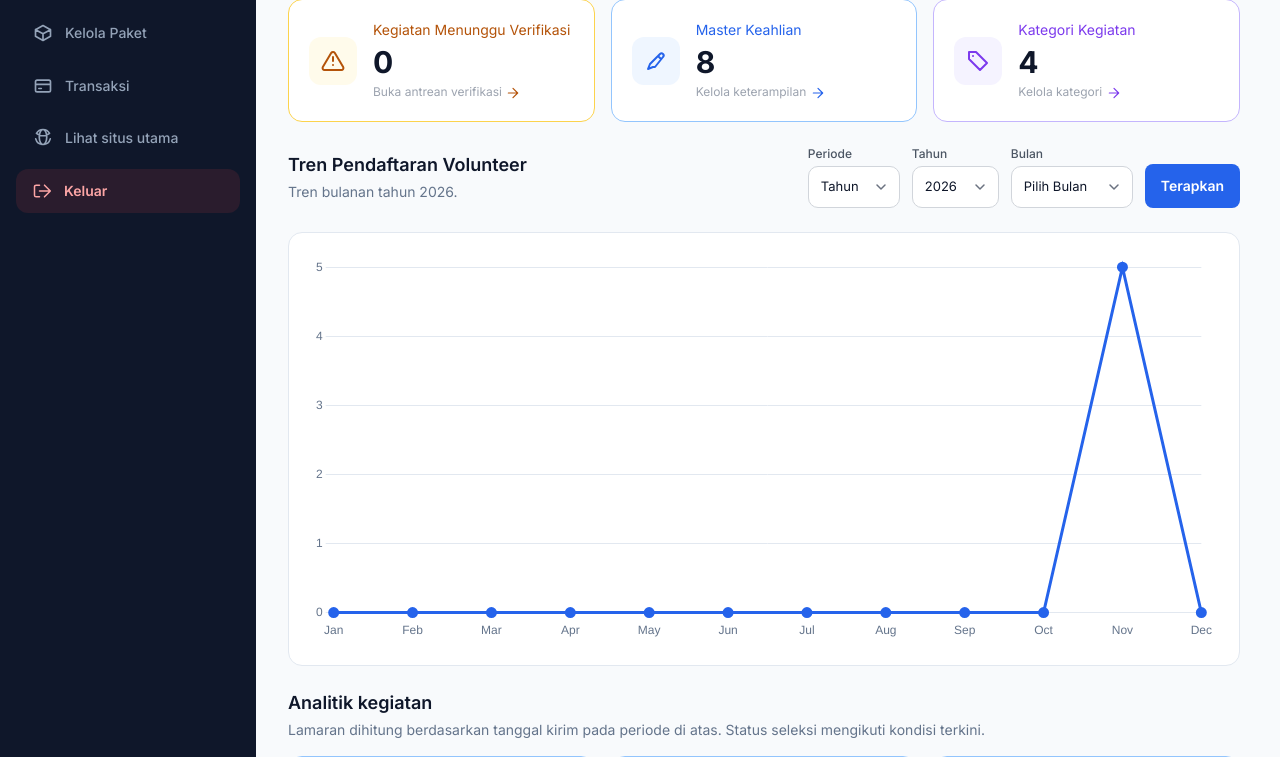
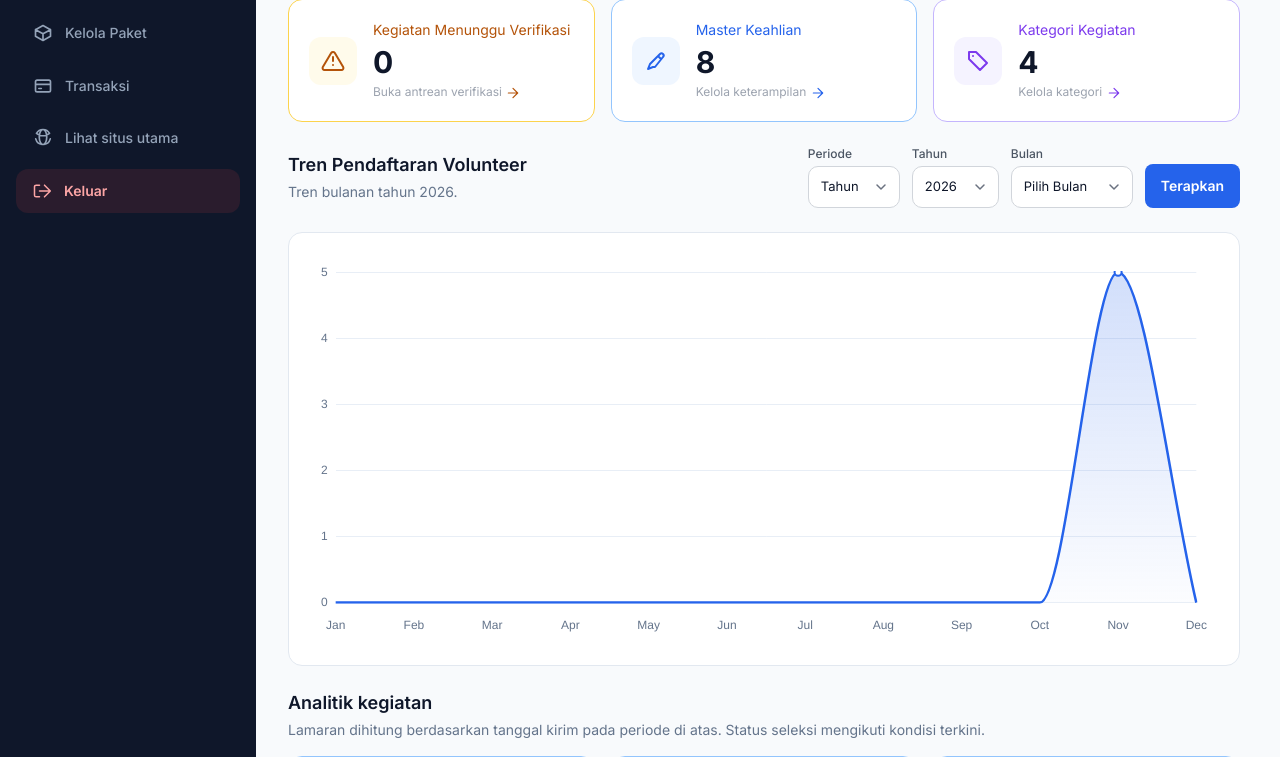
Before and after one commit to sutoko395/skillmatch, a Laravel app: page /admin/dashboard in a window 1280 px wide. Shown: the part 364-1121 px from the top of the page. Run offline with Laravel 12, Linux system fonts and the light colour scheme; a user stored in the database is signed in; data comes from the database, SQL or seed files in the repository; data that the repository does not hold is empty; style sheets or scripts are compiled from the project's sources.

Commit message:
Rapikan grafik garis dashboard Admin

```diff
--- a/resources/views/admin/dashboard.blade.php
+++ b/resources/views/admin/dashboard.blade.php
@@ -250,14 +250,23 @@ document.addEventListener('DOMContentLoaded', function () {
                     label: config.label,
                     data: chartData[type],
                     borderColor: config.color,
-                    backgroundColor: config.color + '20',
-                    fill: false,
-                    tension: 0,
-                    borderWidth: 3,
-                    pointBackgroundColor: config.color,
+                    backgroundColor({chart}) {
+                        if (!chart.chartArea) return config.color + '18';
+
+                        const gradient = chart.ctx.createLinearGradient(0, chart.chartArea.top, 0, chart.chartArea.bottom);
+                        gradient.addColorStop(0, config.color + '35');
+                        gradient.addColorStop(1, config.color + '04');
+
+                        return gradient;
+                    },
+                    fill: 'origin',
+                    cubicInterpolationMode: 'monotone',
+                    borderWidth: 2.5,
+                    pointBackgroundColor: '#ffffff',
                     pointBorderColor: config.color,
-                    pointRadius: 4,
-                    pointHoverRadius: 6
+                    pointBorderWidth: 2,
+                    pointRadius: chartData[type].map(value => value > 0 ? 3.5 : 0),
+                    pointHoverRadius: 5
                 }]
             },
             options: {
@@ -271,19 +280,25 @@ document.addEventListener('DOMContentLoaded', function () {
                     x: {
                         grid: { display: false },
                         border: { display: false },
-                        ticks: { color: '#64748b' }
+                        ticks: { color: '#64748b', padding: 8, maxRotation: 0 }
                     },
                     y: {
                         beginAtZero: true,
-                        grid: { color: '#e2e8f0' },
+                        grid: { color: '#e8eef6', drawTicks: false },
                         border: { display: false },
-                        ticks: { precision: 0, color: '#64748b' }
+                        ticks: { precision: 0, color: '#64748b', padding: 8, maxTicksLimit: 6 }
                     }
                 },
                 plugins: {
                     legend: {
                         display: false,
                         position: 'bottom'
+                    },
+                    tooltip: {
+                        backgroundColor: '#0f172a',
+                        padding: 10,
+                        cornerRadius: 8,
+                        displayColors: false
                     }
                 }
             }
```
